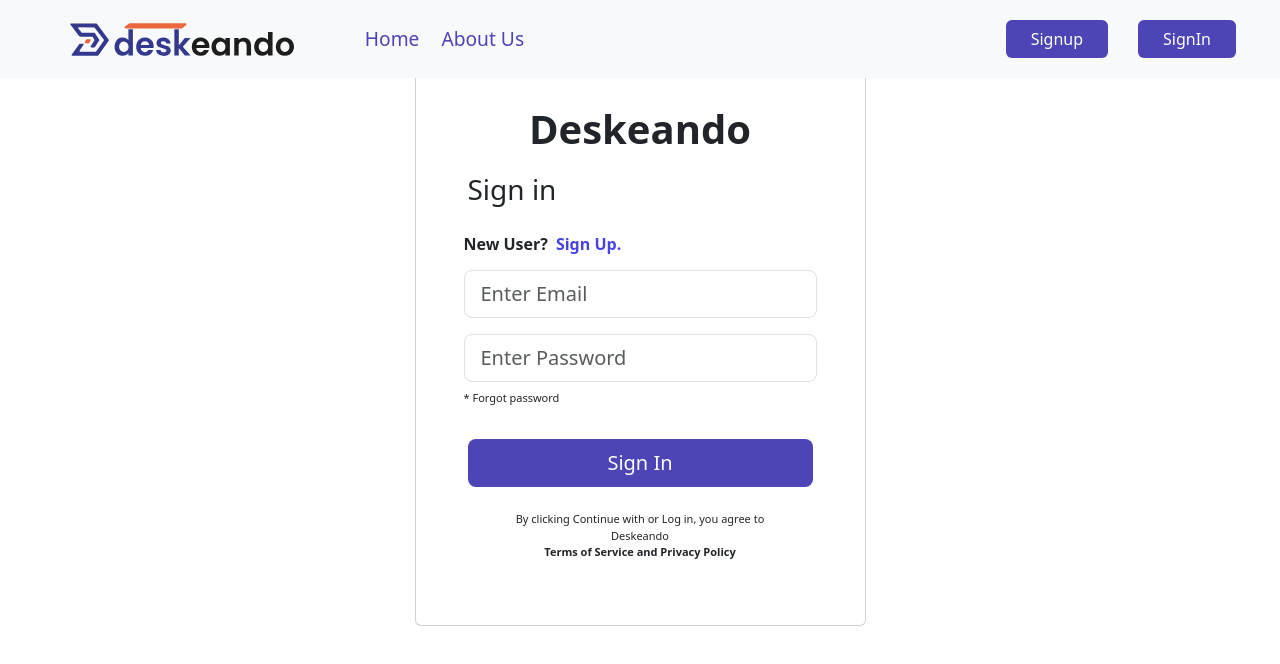
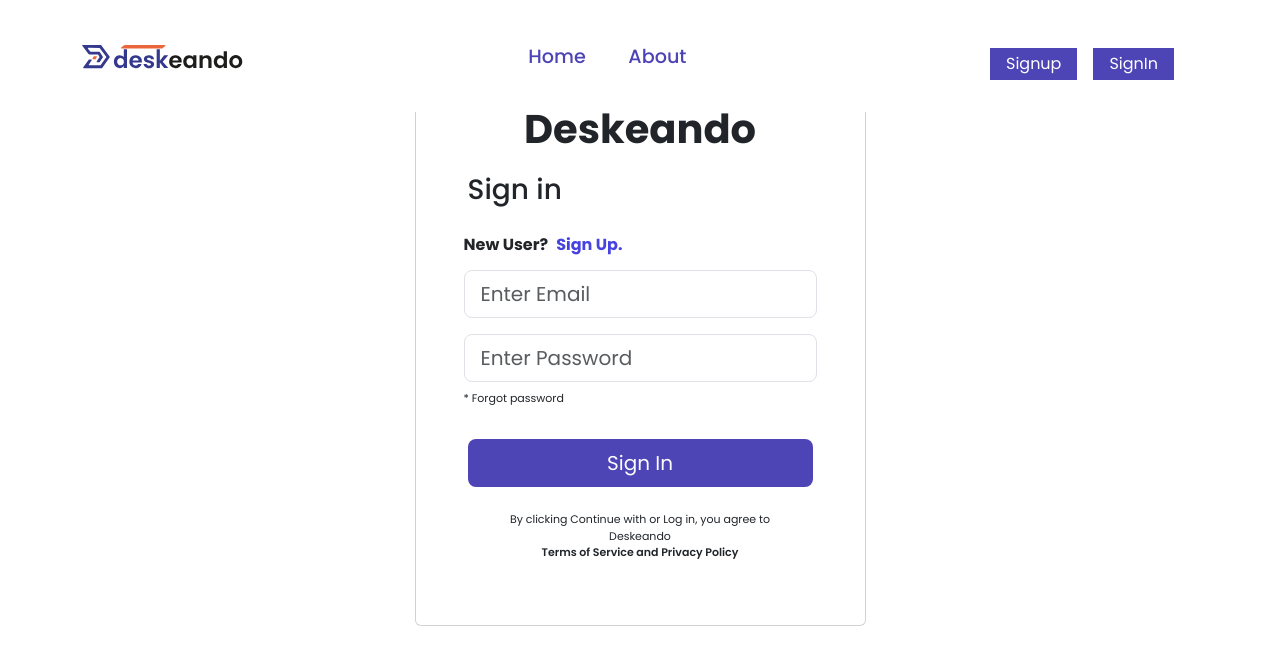
Before and after one commit to JanefrancessC/deskeando, a React (Create React App) app in the folder client/: page /signin in a window 1280 px wide. Shown: the top 664 px of the page. Built offline with nearby package versions, Linux system fonts and the light colour scheme.

Commit message:
responsive navbar and changed the fonts to poppins

```diff
--- /dev/null
+++ b/client/src/App.css
@@ -0,0 +1,5 @@
+body {
+    font-family: 'Poppins', sans-serif;
+    margin: 0;
+    padding: 0;
+}
--- a/client/src/App.js
+++ b/client/src/App.js
@@ -6,6 +6,7 @@
 import Signup from "./Pages/Signup/Signup";
 import NotFound from "./Pages/Error/NotFound.js";
 import FloorPlan from "./Components/FloorPlan/FloorPlan.js";
+import "./App.css"
 
 const App = () => (
 	<Routes>
--- a/client/src/Components/Feature/Feature.js
+++ b/client/src/Components/Feature/Feature.js
@@ -36,7 +36,7 @@
 								width="16"
 								height="16"
 								fill="currentColor"
-								class="bi bi-exclude"
+								className="bi bi-exclude"
 								viewBox="0 0 16 16"
 							>
 								<path d="M0 2a2 2 0 0 1 2-2h8a2 2 0 0 1 2 2v2h2a2 2 0 0 1 2 2v8a2 2 0 0 1-2 2H6a2 2 0 0 1-2-2v-2H2a2 2 0 0 1-2-2zm12 2H5a1 1 0 0 0-1 1v7h7a1 1 0 0 0 1-1z"></path>
@@ -54,7 +54,7 @@
 								width="16"
 								height="16"
 								fill="currentColor"
-								class="bi bi-exclude"
+								className="bi bi-exclude"
 								viewBox="0 0 16 16"
 							>
 								<path d="M0 2a2 2 0 0 1 2-2h8a2 2 0 0 1 2 2v2h2a2 2 0 0 1 2 2v8a2 2 0 0 1-2 2H6a2 2 0 0 1-2-2v-2H2a2 2 0 0 1-2-2zm12 2H5a1 1 0 0 0-1 1v7h7a1 1 0 0 0 1-1z"></path>
--- a/client/src/Components/Hero/Hero.js
+++ b/client/src/Components/Hero/Hero.js
@@ -1,8 +1,10 @@
 import React from "react";
 import "./Hero.css";
 import hero from "../../images/hero-img.jpg";
+import { useNavigate } from "react-router-dom";
 
 function Hero() {
+	const navigate = useNavigate()
 	return (
 		<section className="background d-flex align-item-center">
 			<div className="container px-4 py-5">
@@ -19,12 +21,13 @@
 							<button
 								type="button"
 								className="button button-hero rounded px-4 py-2"
+								onClick={() => navigate("/signup")}
 							>
 								Book A Meeting
 							</button>
 						</div>
 					</div>
-					<div class="col-xl-6">
+					<div className="col-xl-6">
 						<div className="  row img-fluid back-img">
 							<img
 								className="hero-img"
--- a/client/src/Components/NavBar/Header.css
+++ b/client/src/Components/NavBar/Header.css
@@ -1,45 +1,21 @@
-.navbar {
-    background-color: white;
-    padding: 20px;
+.btn-signup {
+	background: #4d44b5;
+	color: white;
 }
 
-.btn-nav {
-    background-color: #4D44B5;
-    color: white;
-    margin-left: 30px;
+.btn-signup:hover {
+	background-color: rgba(193, 187, 235, 1);
 }
 
-.btn-nav:hover {
-    background-color: rgba(193, 187, 235, 1);
+.nav-link {
+	color: #4d44b5;
+	font-weight: 500;
+	font-size: 1.2rem;
+}
+.nav-link:hover {
+	color: #ed5d34;
 }
 
 .logo {
-    padding-left: 50px;
-    padding-right: 70px;
-    cursor: pointer;
+	cursor: pointer;
 }
-.nav-item-left {
-    color: #4D44B5;
-    font-weight: 500;
-    font-size: 1.2rem;
-    height: 60px;
-    text-decoration: none;
-}
-.nav-item-left:hover {
-    color: #ED5D34;
-}
-.btn-pinks {
-    padding-left: 90px;
-}
-.navbar-toggler {
-    border: none;
-    padding: 10px 6px;
-    outline: none;
-}
-
-.navbar-toggler span {
-    display: block;
-    width: 20px;
-    height: 1px;
-    background: #868383;
-}
--- a/client/src/Components/NavBar/Header.js
+++ b/client/src/Components/NavBar/Header.js
@@ -1,122 +1,87 @@
-// import React, { useState } from "react";
-// import { Link, useNavigate } from "react-router-dom";
-// import "./Header.css";
-// import logo from "../../images/SVG/logo-01.svg";
-
-// function Header() {
-// 	const navigate = useNavigate()
-// 	return (
-// 		<div className="">
-// 			<nav className="navbar px-2 navbar-expand-lg bg-body-tertiary">
-// 				<div className="container-fluid	">
-// 					<img src={logo} className="logo" alt="Logo" height="35" weight="65" onClick={() => navigate("/")} />
-// 					<button
-// 						className="navbar-toggler"
-// 						type="button"
-// 						data-bs-toggle="collapse"
-// 						data-bs-target="#navbarSupportedContent"
-// 						aria-controls="navbarSupportedContent"
-// 						aria-expanded="false"
-// 						aria-label="Toggle navigation"
-// 					>
-// 						<span className="navbar-toggler-icon"></span>
-// 					</button>
-// 					<div className="collapse navbar-collapse" id="navbarSupportedContent">
-// 						<ul className="navbar-nav me-auto mb-lg-0">
-// 							<li className="">
-// 								<Link className="nav-item-left" role="button" to="/">
-// 									Home
-// 								</Link>
-// 							</li>
-// 							<li className="">
-// 								<Link className="nav-item-left" role="button" to="/about">
-// 									About Us
-// 								</Link>
-// 							</li>
-// 						</ul>
-// 						<form className="btn-link px-4" role="search">
-// 							<Link className="btn btn-nav btn-pinks px-4 " role="button" to="/signup">
-// 								Signup
-// 							</Link>
-// 							<Link className="btn btn-nav btn-pinks px-4" role="button" to="/signin">
-// 								SignIn
-// 							</Link>
-// 						</form>
-// 					</div>
-// 				</div>
-// 			</nav>
-// 		</div>
-// 	);
-// }
-
-// export default Header;
-
-
 import React from "react";
-import { Link, useNavigate } from "react-router-dom";
+import { useNavigate } from "react-router-dom";
 import "./Header.css";
 import logo from "../../images/SVG/logo-01.svg";
 
 function Header() {
 	const navigate = useNavigate();
+
 	return (
-		<div className="header">
-			<nav className="navbar px-2 navbar-expand-lg header-nav fixed-top bg-body-tertiary">
-				<div className="container-fluid	">
+		<div>
+			<nav className="navbar navbar-expand-lg fixed-top">
+				<div className="container">
 					<img
 						src={logo}
-						className="logo"
+						className="logo navbar-brand"
 						alt="Logo"
 						height="35"
-						weight="65"
 						onClick={() => navigate("/")}
 					/>
 					<button
-						className="navbar-toggler"
+						className="navbar-toggler shadow-none border-1"
 						type="button"
-						data-bs-toggle="collapse"
-						data-bs-target="#navbarSupportedContent"
-						aria-controls="navbarSupportedContent"
-						aria-expanded="false"
+						data-bs-toggle="offcanvas"
+						data-bs-target="#offcanvasNavbar"
+						aria-controls="offcanvasNavbar"
 						aria-label="Toggle navigation"
 					>
-						<span></span>
-						<span></span>
-						<span></span>
-						{/* <span className="navbar-toggler-icon"></span> */}
+						<span className="navbar-toggler-icon"></span>
 					</button>
 					<div
-						className="collapse navbar-collapse justify-content-between"
-						id="navbarSupportedContent"
+						className="sidebar offcanvas offcanvas-end"
+						tabIndex="-1"
+						id="offcanvasNavbar"
+						aria-labelledby="offcanvasNavbarLabel"
 					>
-						<ul className="navbar-nav ml-auto mb-2 mb-lg-0">
+						<div className="offcanvas-header border-bottom">
+							<img
+								src={logo}
+								alt="Logo"
+								width={65}
+								className="offcanvas-title"
+								id="offcanvasNavbarLabel"
+								onClick={() => navigate("/")}
+							/>
+							<button
+								type="button"
+								className="btn-close shadow-none"
+								data-bs-dismiss="offcanvas"
+								aria-label="Close"
+							></button>
+						</div>
+						{/* Sidebar Body */}
+						<div className="offcanvas-body d-flex flex-column flex-lg-row p-4">
+							<ul className="nav flex-column flex-lg-row justify-content-center align-items-center fs-5 flex-grow-1 pe-3">
 								<li className="nav-item">
-								<Link className="nav-item-left" role="button" to="/">
+									<a
+										className="nav-link border-0 active px-0 navbar-hover"
+										aria-current="page"
+										href="/"
+									>
 										Home
-								</Link>
+									</a>
 								</li>
-							<li className="">
-								<Link className="nav-item-left" role="button" to="/about">
-									About Us
-								</Link>
+								<li className="nav-item">
+									<a className="nav-link border-0 px-0" href="/about">
+										About
+									</a>
 								</li>
 							</ul>
-						<form className="btn-link px-4" role="search">
-							<Link
-								className="btn btn-nav btn-pinks px-4 "
-								role="button"
-								to="/signup"
+							<div className="d-flex flex-column flex-lg-row justify-content-center align-items-center gap-3 mt-3">
+								<a
+									href="/signup"
+									className="text-decoration-none text-white btn-signup px-3 py-1"
 								>
 									Signup
-							</Link>
-							<Link
-								className="btn btn-nav btn-pinks px-4"
-								role="button"
-								to="/signin"
+								</a>
+								<a
+									href="/signin"
+									className="text-decoration-none text-white btn-signup px-3 py-1"
 								>
 									SignIn
-							</Link>
-						</form>
+								</a>
+							</div>
+						</div>
 					</div>
 				</div>
 			</nav>
```
Lines whose indentation alone changed are shown as unchanged.
